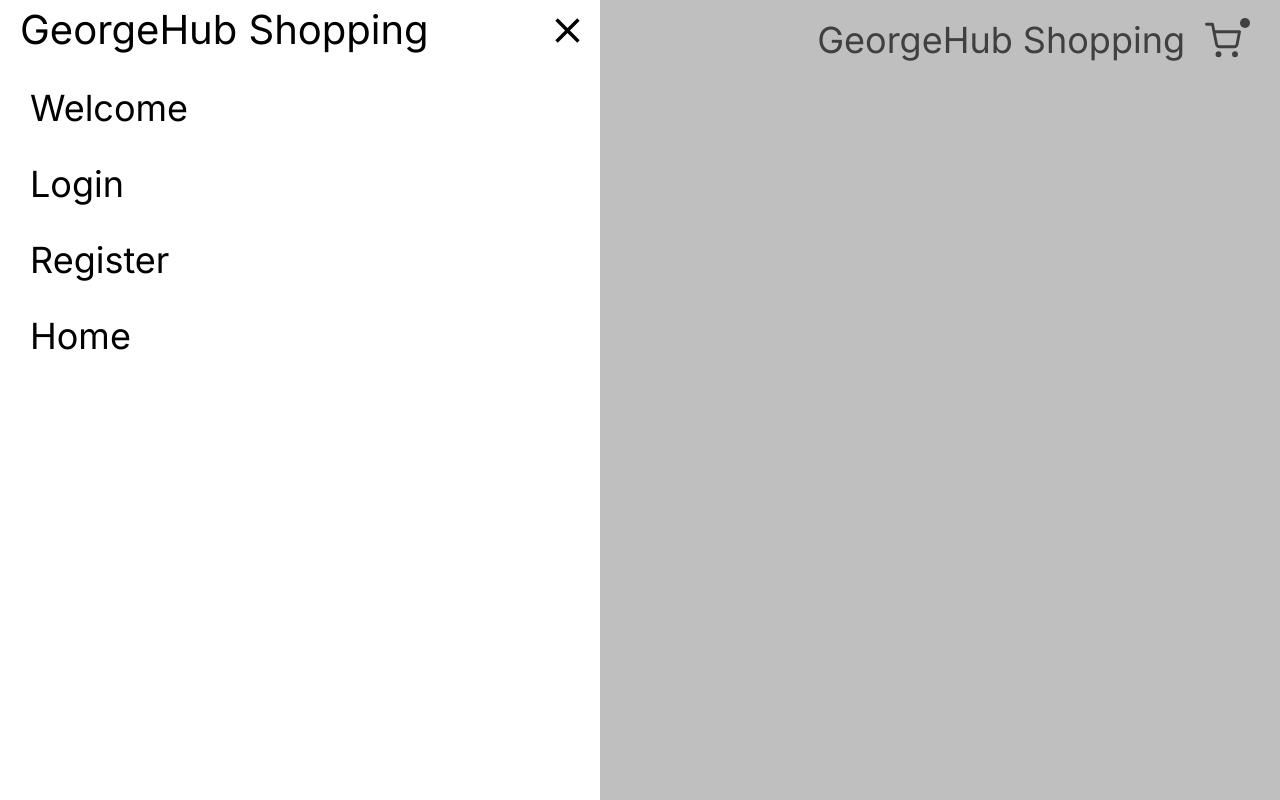
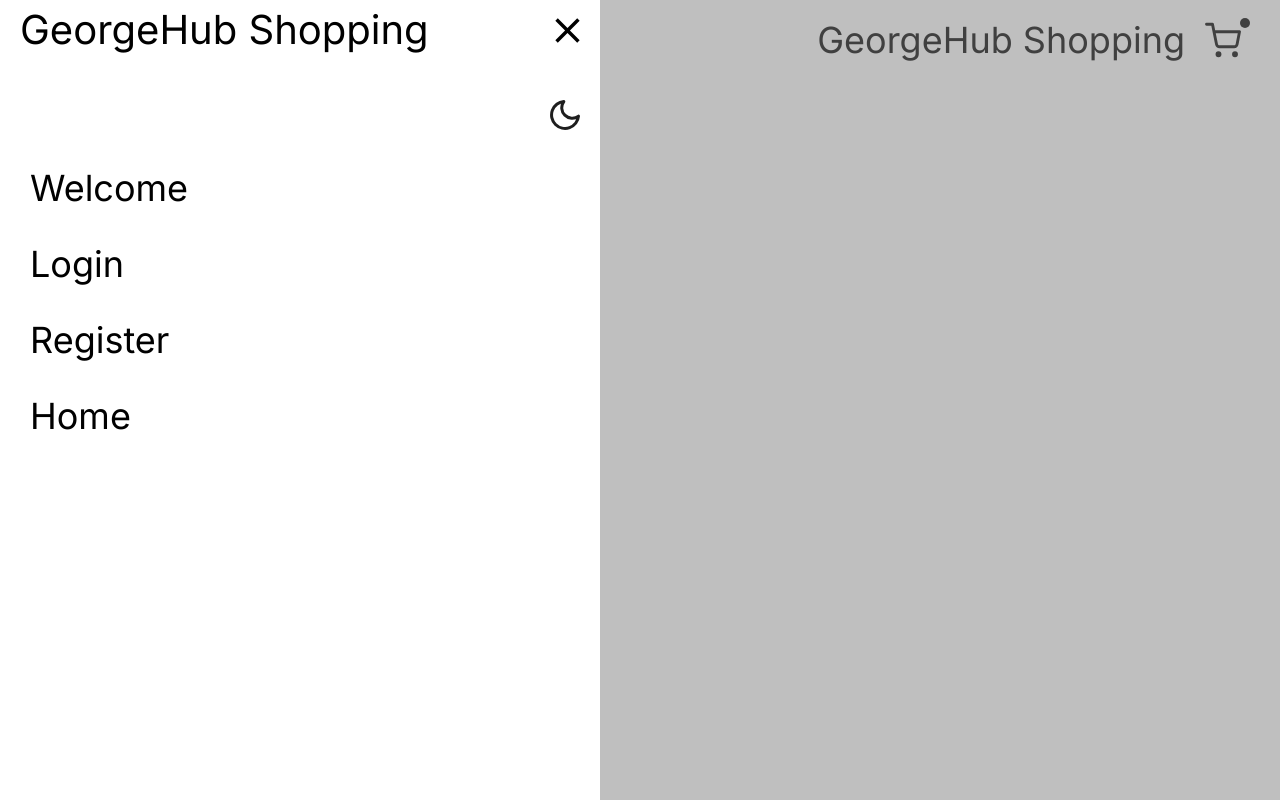
Before and after one commit to georgie-the-developer/georgehub-shopping-frontend, a Next.js app: page / in a window 1280 px wide. Both pictures are taken after a click on the element 60 px from the left and 40 px from the top of the page. Built offline with nearby package versions, Linux system fonts and the light colour scheme.

Commit message:
Theme toggling

```diff
--- a/src/components/Sidebar.tsx
+++ b/src/components/Sidebar.tsx
@@ -1,8 +1,12 @@
 "use client";
 import sidebar from "@/styles/modules/sidebar.module.scss";
 import CloseSvg from "/assets/icons/close.svg";
+import MoonSvg from "/assets/icons/moon.svg";
+import SunSvg from "/assets/icons/sun.svg";
 import SidebarLinks from "./SidebarLinks";
+import { useTheme } from "@/contexts/ThemeContext";
 export default function Sidebar({ isOpen, closeSidebar }) {
+  const { toggleTheme, darkTheme } = useTheme();
   return (
     <div
       className={`${sidebar.container} ${
@@ -17,6 +21,11 @@ export default function Sidebar({ isOpen, closeSidebar }) {
             <CloseSvg />
           </div>
         </div>
+        <div className={sidebar.themeToggleContainer}>
+          <div className={sidebar.themeIconContainer} onClick={toggleTheme}>
+            {darkTheme ? <SunSvg /> : <MoonSvg />}
+          </div>
+        </div>
         <div className={sidebar.linksContainer}>
           <SidebarLinks userRole={"guest"} />
         </div>
--- a/src/styles/modules/sidebar.module.scss
+++ b/src/styles/modules/sidebar.module.scss
@@ -59,13 +59,16 @@
       display: flex;
       justify-content: flex-end;
       height: 30px;
-      svg {
+      .themeIconContainer {
+        width: 30px;
         margin-right: 20px;
-        height: 100%;
-        width: 30px;
-        cursor: pointer;
-        stroke: var(--primary-text-color);
-        stroke-width: 4px;
+        svg {
+          height: 100%;
+          width: 100%;
+          cursor: pointer;
+          stroke: var(--primary-text-color);
+          stroke-width: 4px;
+        }
       }
     }
     .linksContainer {
```
